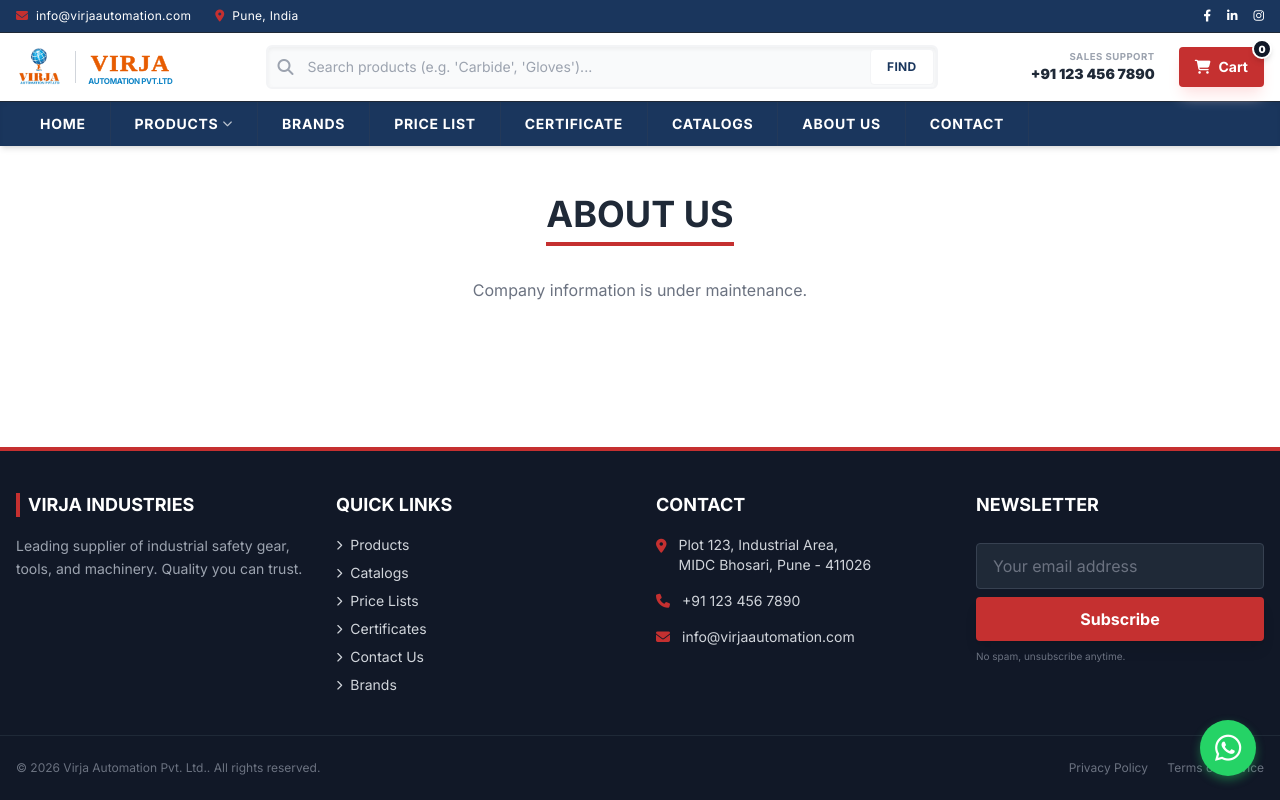
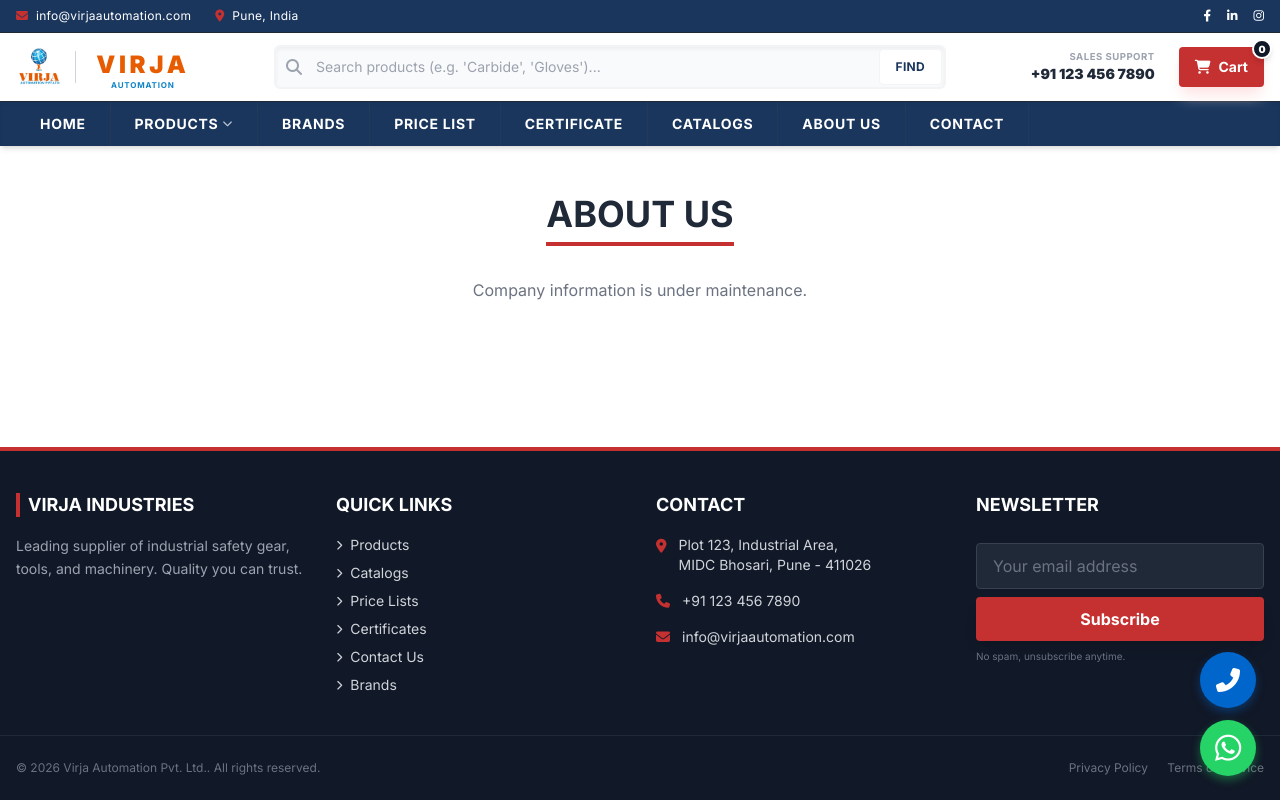
Before and after one commit to jignesh017/virjaproject, a Django app: template templates/about.html in a window 1280 px wide. Run offline with Django 5.2, Linux system fonts and the light colour scheme; the template is opened without the code that fills it, so the values that code supplies are empty; some libraries are stand-ins or nearby versions.

Commit message:
change logo

```diff
--- a/templates/base.html
+++ b/templates/base.html
@@ -180,14 +180,12 @@
                 <!-- Divider -->
                 <div class="h-8 w-px bg-gray-300"></div>
 
-                <div class="flex flex-col items-center justify-center leading-none mt-1">
-                    <div class="font-black text-xl md:text-2xl uppercase tracking-wider"
-                        style="color:#E75C01; font-family: 'Times New Roman', serif; line-height: 0.9; -webkit-text-stroke: 0.5px #E75C01;">
+                <div class="flex flex-col items-center justify-center leading-none mt-1 ml-2">
+                    <div class="font-black text-xl md:text-2xl uppercase tracking-[0.15em] text-[#E75C01] font-sans leading-none">
                         VIRJA
                     </div>
-                    <div class="font-bold text-[0.45rem] md:text-[0.5rem] uppercase tracking-tighter"
-                        style="color:#1085C6; margin-top: 3px;">
-                        AUTOMATION PVT.LTD
+                    <div class="font-bold text-[0.45rem] md:text-[0.5rem] uppercase tracking-widest text-[#1085C6] mt-0 leading-none">
+                        AUTOMATION
                     </div>
                 </div>
 
@@ -536,13 +534,22 @@
         </div>
     </footer>
 
-    <!-- WhatsApp Floating Button -->
-    <a href="{% if company_info.whatsapp_link %}{{ company_info.whatsapp_link }}{% else %}https://wa.me/{% if company_info.phone %}{{ company_info.phone|cut:' '|cut:'+'|cut:'-' }}{% else %}911234567890{% endif %}{% endif %}"
-       target="_blank"
-       class="fixed bottom-6 right-6 bg-[#25D366] text-white w-14 h-14 rounded-full flex items-center justify-center text-3xl shadow-[0_4px_10px_rgba(37,211,102,0.4)] hover:bg-[#128C7E] hover:scale-110 transition-transform duration-300 z-50"
-       title="Chat with us on WhatsApp">
-        <i class="fab fa-whatsapp"></i>
-    </a>
+    <!-- Floating Action Buttons -->
+    <div class="fixed bottom-6 right-6 flex flex-col gap-3 z-50">
+        <!-- Phone Button -->
+        <a href="tel:{% if company_info.phone %}{{ company_info.phone }}{% else %}+911234567890{% endif %}"
+           class="bg-[#0066cc] text-white w-14 h-14 rounded-full flex items-center justify-center text-2xl shadow-[0_4px_10px_rgba(0,102,204,0.4)] hover:bg-[#0052a3] hover:scale-110 transition-transform duration-300"
+           title="Call Us">
+            <i class="fas fa-phone-alt"></i>
+        </a>
+        <!-- WhatsApp Button -->
+        <a href="{% if company_info.whatsapp_link %}{{ company_info.whatsapp_link }}{% else %}https://wa.me/{% if company_info.phone %}{{ company_info.phone|cut:' '|cut:'+'|cut:'-' }}{% else %}911234567890{% endif %}{% endif %}"
+           target="_blank"
+           class="bg-[#25D366] text-white w-14 h-14 rounded-full flex items-center justify-center text-3xl shadow-[0_4px_10px_rgba(37,211,102,0.4)] hover:bg-[#128C7E] hover:scale-110 transition-transform duration-300"
+           title="Chat with us on WhatsApp">
+            <i class="fab fa-whatsapp"></i>
+        </a>
+    </div>
 </body>
 
 </html>
```
Also changed, not shown: templates/base_v2.html (+16 -7 lines), db.sqlite3.
